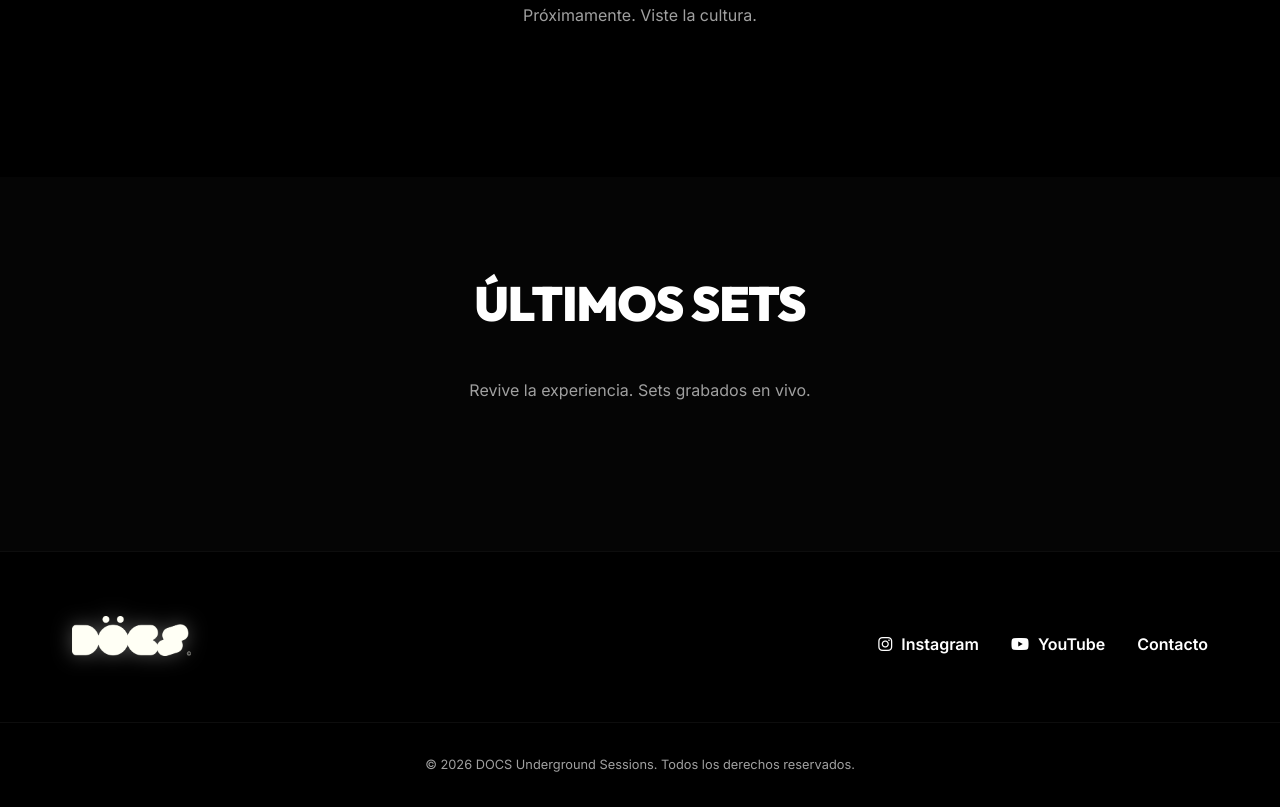
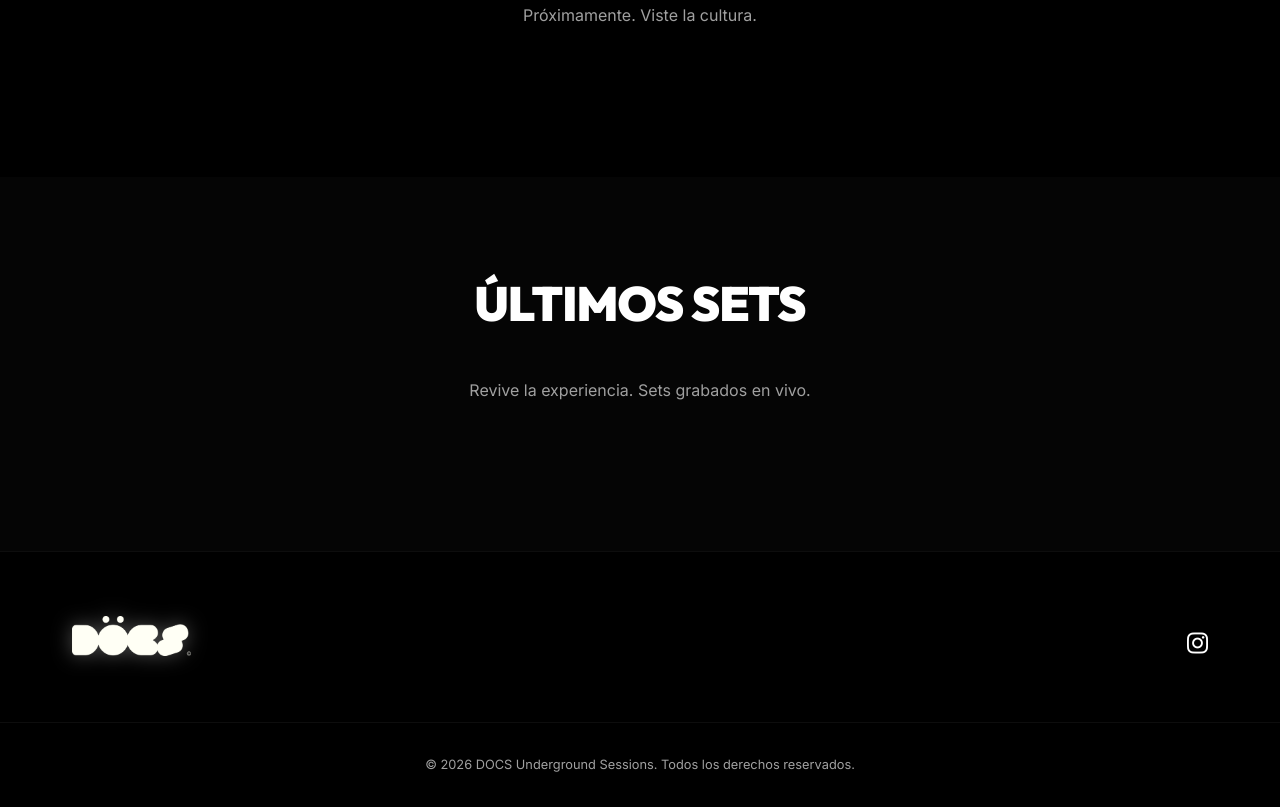
Before and after one commit to Villegascs/DOCS, a plain HTML site: page index.html in a window 1280 px wide. Shown: the part 1811-2618 px from the top of the page. Drawn offline with Linux system fonts and the light colour scheme; no server answers.

Commit message:
Agregado link de Instagram en el footer (solo logo)

```diff
--- a/index.html
+++ b/index.html
@@ -118,9 +118,7 @@
 
             </div>
             <div class="footer-links">
-                <a href="#"><i class="fa-brands fa-instagram" style="margin-right: 5px;"></i> Instagram</a>
-                <a href="#"><i class="fa-brands fa-youtube" style="margin-right: 5px;"></i> YouTube</a>
-                <a href="#">Contacto</a>
+                <a href="https://www.instagram.com/docs______/" target="_blank" aria-label="Instagram"><i class="fa-brands fa-instagram" style="font-size: 1.5rem;"></i></a>
             </div>
         </div>
         <div class="footer-bottom">
```
